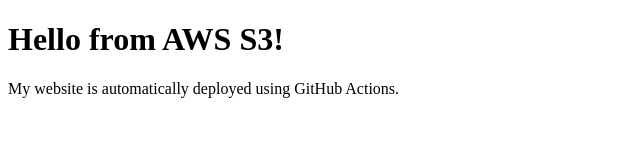
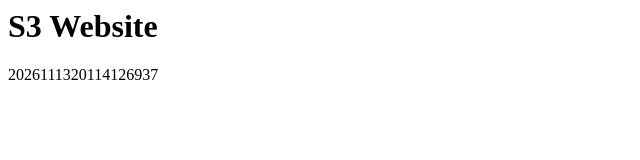
Before and after one commit to lixach93/aws-s3-static-website, a plain HTML site: page index.html in a window 1280 px wide. Shown: the whole page, without its empty margins (0-640 px from the left). Drawn offline with Linux system fonts and the light colour scheme.

Commit message:
Add index.html

```diff
--- a/index.html
+++ b/index.html
@@ -1,13 +1,9 @@
-
-<!DOCTYPE html>
-<html lang="en">
-<head>
-    <meta charset="UTF-8">
-    <meta name="viewport" content="width=device-width, initial-scale=1.0">
-    <title>My AWS S3 Website</title>
-</head>
-<body>
-<h1>Hello from AWS S3!</h1>
-<p>My website is automatically deployed using GitHub Actions.</p>
-</body>
+<html>
+  <head>
+    <title>S3 Website</title>
+  </head>
+  <body>
+    <h1>S3 Website</h1>
+    <p>2026111320114126937</p>
+  </body>
 </html>
```
